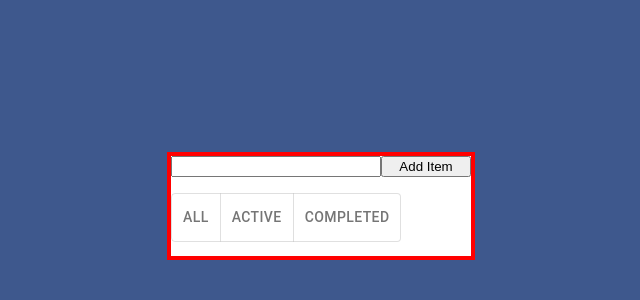
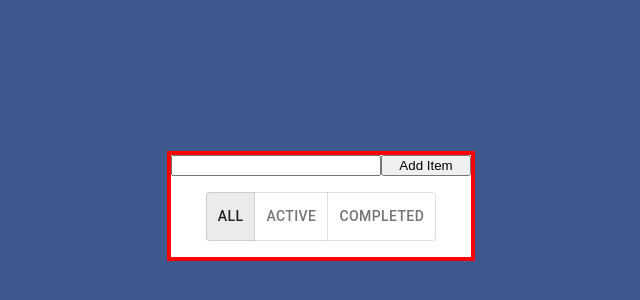
Before and after one commit to p0rian/the-todo, a React (Create React App) app: page / in a window 1280 px wide. Shown: the part 194-494 px from the top of the page, without its empty margins (319-959 px from the left). Built offline with nearby package versions, Linux system fonts and the light colour scheme.

Commit message:
adding filters

```diff
--- /dev/null
+++ b/src/components/todo-filter/todo-filter.js
@@ -0,0 +1,24 @@
+import { ToggleButton, ToggleButtonGroup, Box } from "@mui/material";
+
+export const TodoFilter = ({ filter, handleFilterChange }) => {
+  return (
+    <Box sx={{ display: "flex", justifyContent: "center", mb: 2 }}>
+      <ToggleButtonGroup
+        value={filter}
+        exclusive
+        onChange={handleFilterChange}
+        aria-label="todo filter"
+      >
+        <ToggleButton value="all" aria-label="show all todos">
+          All
+        </ToggleButton>
+        <ToggleButton value="active" aria-label="show active todos">
+          Active
+        </ToggleButton>
+        <ToggleButton value="completed" aria-label="show completed todos">
+          Completed
+        </ToggleButton>
+      </ToggleButtonGroup>
+    </Box>
+  );
+};
--- a/src/components/todo-list/todo-list.js
+++ b/src/components/todo-list/todo-list.js
@@ -1,21 +1,42 @@
 import { useState } from "react";
 import { useDispatch, useSelector } from "react-redux";
-import { addTodo, selectAllTodos } from "store/slices/todoSlice";
+import {
+  addTodo,
+  selectAllTodos,
+  selectActiveTodos,
+  selectCompletedTodos,
+} from "store/slices/todoSlice";
 import { TodoItem } from "components/todo-item/todo-item";
+import { TodoFilter } from "components/todo-filter/todo-filter";
 
 import css from "./todo-list.module.css";
-import { ToggleButton, ToggleButtonGroup } from "@mui/material";
 
 export const TodoList = () => {
-  const todoData = useSelector(selectAllTodos);
+  const [newItem, setNewItem] = useState("");
+  const [filter, setFilter] = useState("all");
+
   const dispatch = useDispatch();
-  const [newItem, setNewItem] = useState("");
 
-  const addItem = () => {
+  const todos = useSelector((state) => {
+    switch (filter) {
+      case "active":
+        return selectActiveTodos(state);
+      case "completed":
+        return selectCompletedTodos(state);
+      default:
+        return selectAllTodos(state);
+    }
+  });
+
+  const handleAddClick = () => {
     if (newItem.trim() !== "") {
       setNewItem("");
       dispatch(addTodo(newItem));
     }
+  };
+
+  const handleFilterChange = (_, newFilter) => {
+    setFilter(newFilter);
   };
 
   return (
@@ -28,20 +49,16 @@ export const TodoList = () => {
             type="text"
             onChange={(e) => setNewItem(e.target.value)}
           ></input>
-          <button onClick={addItem}>Add Item</button>
+          <button onClick={handleAddClick}>Add Item</button>
         </div>
         <div className={css.todoList}>
           <ul className={css.listStyle}>
-            {todoData.map((item) => (
+            {todos.map((item) => (
               <TodoItem key={item.id} item={item} />
             ))}
           </ul>
+          <TodoFilter filter={filter} handleFilterChange={handleFilterChange} />
         </div>
-        <ToggleButtonGroup exclusive>
-          <ToggleButton value="all">All</ToggleButton>
-          <ToggleButton value="active">Active</ToggleButton>
-          <ToggleButton value="completed"> Completed</ToggleButton>
-        </ToggleButtonGroup>
       </div>
     </div>
   );
--- a/src/store/slices/todoSlice.js
+++ b/src/store/slices/todoSlice.js
@@ -30,7 +30,13 @@ const todoSlice = createSlice({
 
 export const { addTodo, updateTodo, removeTodo } = todoSlice.actions;
 
-export const { selectAll: selectAllTodos, selectById: selectTodoById } =
-  todosAdapter.getSelectors((state) => state.todoData);
+export const selectAllTodos = (state) =>
+  todosAdapter.getSelectors((state) => state.todoData).selectAll(state);
+
+export const selectCompletedTodos = (state) =>
+  selectAllTodos(state).filter((todo) => todo.isCompleted);
+
+export const selectActiveTodos = (state) =>
+  selectAllTodos(state).filter((todo) => todo.isCompleted === false);
 
 export const todoReducer = todoSlice.reducer;
```
Also changed, not shown: src/components/todo-filter/todo-filter.module.css (added).
